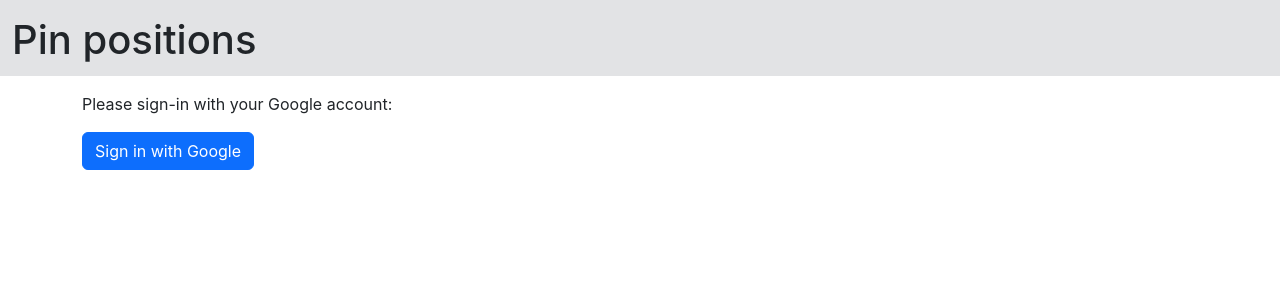
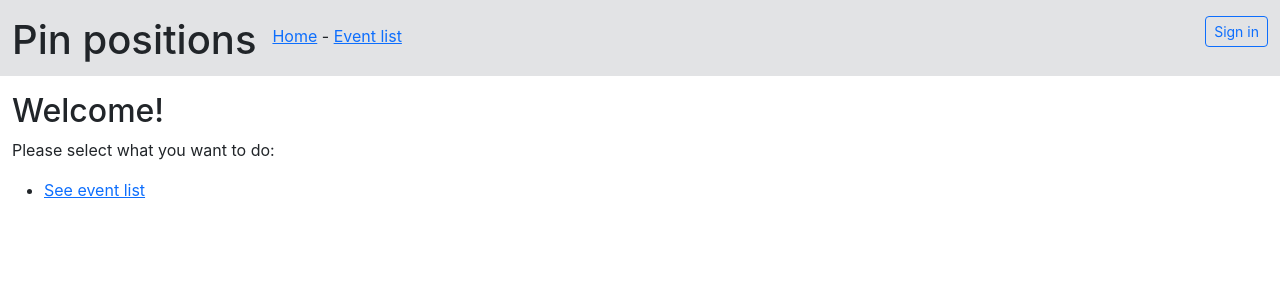
Before and after one commit to gcruchon/pin-positions, a React (Create React App) app: page / in a window 1280 px wide. Shown: the top 300 px of the page. Built offline with nearby package versions, Linux system fonts and the light colour scheme; no server answers; the HTML template or start-up script is replaced by a standard one.

Commit message:
chore: new authentication and routing

```diff
--- a/src/App.js
+++ b/src/App.js
@@ -1,69 +1,47 @@
-import React, { useEffect, useState, createContext } from 'react';
+import React from 'react';
 import {
   createBrowserRouter,
   RouterProvider,
 } from "react-router-dom";
-import Container from 'react-bootstrap/Container';
-import { onAuthStateChanged } from "firebase/auth";
 
-import { Welcome } from './components/Welcome'
+import { AuthLayout } from './components/AuthLayout'
 import { Event } from './components/Event'
 import { EventList } from './components/EventList'
 import { EventDetails } from './components/EventDetails';
-import { SignIn } from './components/SignIn';
-import { Header } from './components/Header';
+import { Welcome } from './components/Welcome';
 
 import './App.css';
-
-import { auth } from './firebase';
 
 const router = createBrowserRouter([
   {
     path: "/",
+    element: <AuthLayout />,
+    children: [
+      {
+        index: true,
         element: <Welcome />,
       },
       {
-    path: "/events",
+        path: "events",
         element: <EventList />,
       },
       {
-    path: "/events/:eventId",
+        path: "events/:eventId",
         element: <Event />,
       },
       {
-    path: "/events/:eventId/details",
+        path: "events/:eventId/details",
         element: <EventDetails />,
       },
+    ]
+  },
+
 ]);
-export const AppContext = createContext();
 
 const App = () => {
-
-  const [currentUser, setCurrentUser] = useState(null);
-
-  useEffect(() => {
-    onAuthStateChanged(auth, (user) => {
-      setCurrentUser(user);
-      if (user) {
-        console.log("user", user)
-      } else {
-        console.log("user is logged out")
-      }
-    });
-
-  }, [])
   return (
     <React.StrictMode>
-      <AppContext.Provider value={currentUser}>
-        <Header />
-        <Container fluid>
-          {
-            currentUser
-              ? <RouterProvider router={router} />
-              : <SignIn />
-          }
-        </Container>
-      </AppContext.Provider>
+      <RouterProvider router={router} />
     </React.StrictMode>
   );
 }
--- /dev/null
+++ b/src/components/AuthContext.js
@@ -0,0 +1,2 @@
+import { createContext } from "react";
+export const AuthContext = createContext();
--- /dev/null
+++ b/src/components/AuthLayout.js
@@ -0,0 +1,14 @@
+import { Outlet } from "react-router-dom"
+import { AuthProvider } from './AuthProvider';
+import { Header } from "./Header";
+
+export const AuthLayout = () => {
+    return (
+        <AuthProvider>
+            <Header />
+            <main>
+                <Outlet />
+            </main>
+        </AuthProvider>
+    );
+}
--- /dev/null
+++ b/src/components/AuthProvider.js
@@ -0,0 +1,49 @@
+import { useState, useEffect } from "react";
+import { useNavigate } from "react-router-dom";
+import { onAuthStateChanged, signInWithPopup, signOut } from "firebase/auth";
+import { AuthContext } from "./AuthContext";
+import { auth, provider } from '../firebase';
+
+export const AuthProvider = ({ children }) => {
+    const [currentUser, setCurrentUser] = useState(null);
+    const navigate = useNavigate();
+
+    const signIn = () => {
+        signInWithPopup(auth, provider)
+            .then(() => {
+            }).catch((error) => {
+                console.error(error);
+            });
+    }
+    const signOutFromApp = () => {
+        signOut(auth).then(() => {
+            navigate('/');
+        }).catch((error) => {
+            console.error(error);
+        });
+    }
+
+    const value = {
+        currentUser,
+        signIn,
+        signOutFromApp,
+    };
+
+    useEffect(() => {
+        onAuthStateChanged(auth, (user) => {
+            setCurrentUser(user);
+            if (user) {
+                console.log("user", user)
+            } else {
+                console.log("user is logged out")
+            }
+        });
+
+    }, [])
+
+    return (
+        <AuthContext.Provider value={value}>
+            {children}
+        </AuthContext.Provider>
+    );
+};
--- a/src/components/Event.js
+++ b/src/components/Event.js
@@ -50,7 +50,6 @@ export const Event = () => {
                     holes[doc.id] = doc.data();
                 });
                 setHoles(holes);
-                console.log("holes", holes);
             });
             return () => unsubscribe();
         }
@@ -58,7 +57,7 @@ export const Event = () => {
 
     return (
         <EventContext.Provider value={eventId}>
-            <Container show={eventPageStatus === "event-exists"} fluid >
+            <Container className={eventPageStatus === "event-exists" ? "" : "d-none"} fluid >
                 <h2>
                     {eventData.name}
                     {' '}
--- a/src/components/EventList.js
+++ b/src/components/EventList.js
@@ -1,46 +1,94 @@
-import { useEffect, useState, useContext } from 'react';
+import { useEffect, useState } from 'react';
 import { Link } from 'react-router-dom';
 
+import Button from 'react-bootstrap/Button';
 import Container from 'react-bootstrap/Container';
-import { collection, where, query, onSnapshot, or } from 'firebase/firestore';
+import Form from 'react-bootstrap/Form';
+import InputGroup from 'react-bootstrap/InputGroup';
+import { collection, where, query, onSnapshot, or, addDoc, serverTimestamp } from 'firebase/firestore';
 import { db } from '../firebase';
 import { getLocalDateFromDb, dateOptions } from '../utils';
-import { AppContext } from '../App';
+import { useAuth } from '../hooks';
 
 export const EventList = () => {
-    const currentUser = useContext(AppContext);
+    const { currentUser } = useAuth();
 
     const [events, setEvents] = useState([]);
+    const [newEventName, setNewEventName] = useState("");
+    const [newEventDateStart, setNewEventDateStart] = useState("");
+
+    const createEvent = async () => {
+        if (newEventName.trim() === "") {
+            alert("You must enter a name for this new event.");
+            return;
+        }
+        if (newEventDateStart === "") {
+            alert("You must enter a start date for this new event.");
+            return;
+        }
+        const eventRef = await addDoc(collection(db, "events"), {
+            name: newEventName.trim(),
+            dateStart: newEventDateStart,
+            rounds: [{ date: newEventDateStart, dotColor: "white" }],
+            owners: [currentUser.email],
+            created: serverTimestamp(),
+            createdBy: currentUser.email,
+        });
+        console.log("Document written with ID: ", eventRef.id);
+
+    }
 
     useEffect(() => {
+        if (currentUser && currentUser.email) {
             const eventsRef = collection(db, "events");
-        const q = query(eventsRef, or(where("owners", "array-contains", currentUser.email),where("editors", "array-contains", currentUser.email)));
+            const q = query(eventsRef, or(where("owners", "array-contains", currentUser.email), where("editors", "array-contains", currentUser.email)));
             const unsubscribe = onSnapshot(q, (querySnapshot) => {
                 let events = {};
                 querySnapshot.forEach((doc) => {
                     events[doc.id] = doc.data();
                 });
                 setEvents(events);
-            console.log("events", events);
             });
             return () => unsubscribe();
-    }, [currentUser.email]);
+        }
+    }, [currentUser]);
 
     return (
         <Container fluid>
             <h1>Event list</h1>
             <p>Please select an event below:</p>
-            <div class="list-group">
+            <div className="list-group">
                 {
                     Object.keys(events).length
                         ? Object.keys(events).map((eventId) => (
-                            <Link to={`/events/${eventId}`} className="list-group-item list-group-item-action">
+                            <Link to={`/events/${eventId}`} className="list-group-item list-group-item-action" key={`events-${eventId}`}>
                                 {events[eventId].name} - {getLocalDateFromDb(events[eventId].dateStart).toLocaleDateString("en-GB", dateOptions)}
                             </Link>
                         ))
                         : <div>No events</div>
                 }
             </div>
+            <hr />
+            <h5>Create new event</h5>
+            <InputGroup className="mb-3">
+                <InputGroup.Text className="">New event name</InputGroup.Text>
+                <Form.Control
+                    type="text"
+                    placeholder="New event name"
+                    value={newEventName}
+                    onChange={(e) => setNewEventName(e.target.value)}
+                />
+            </InputGroup>
+            <InputGroup className="mb-3">
+                <InputGroup.Text className="">New event start date</InputGroup.Text>
+                <Form.Control
+                    type="date"
+                    placeholder="New event name"
+                    value={newEventDateStart}
+                    onChange={(e) => setNewEventDateStart(e.target.value)}
+                />
+            </InputGroup>
+            <Button variant="outline-primary" onClick={() => createEvent()}>Create Event</Button>
         </Container>
     );
 }
--- a/src/components/Header.js
+++ b/src/components/Header.js
@@ -1,38 +1,36 @@
-import { useContext } from 'react';
-import { signOut } from "firebase/auth";
+import { NavLink } from 'react-router-dom';
 import Button from 'react-bootstrap/Button';
 import Container from 'react-bootstrap/Container';
 
-import { AppContext } from '../App';
-
-import { auth } from '../firebase';
 import './Header.css';
+import { useAuth } from '../hooks';
 
 export const Header = () => {
-    const currentUser = useContext(AppContext);
-
-    const signOutFromApp = () => {
-        signOut(auth).then(() => {
-            // Sign-out successful.
-        }).catch((error) => {
-            // An error happened.
-        });
-    }
+    const { currentUser, signOutFromApp, signIn } = useAuth();
 
     return (
         <Container fluid className="Header d-flex pt-3 pb-1 mb-3">
             <h1>
                 Pin positions
             </h1>
-
+            <nav className="pt-2 ps-3">
+                <NavLink to="/">Home</NavLink>
+                {' - '}
+                <NavLink to="/events">Event list</NavLink>
+            </nav>
             {
                 currentUser
                     ? (
                         <div className="ms-auto text-end">
                             <span className="pe-3">{currentUser.displayName}</span>
                             <Button onClick={signOutFromApp} size="sm" variant="outline-primary">Sign out</Button>
-                        </div>)
-                    : ""
+                        </div>
+                    )
+                    : (
+                        <div className="ms-auto text-end">
+                            <Button onClick={signIn} size="sm" variant="outline-primary">Sign in</Button>
+                        </div>
+                    )
             }
         </Container>
     );
--- a/src/components/SignIn.js
+++ b/src/components/SignIn.js
@@ -1,18 +1,9 @@
 import Container from 'react-bootstrap/Container';
 import Button from 'react-bootstrap/Button';
-import { signInWithPopup } from "firebase/auth";
-
-import { provider, auth } from '../firebase';
+import { useAuth } from '../hooks';
 
 export const SignIn = () => {
-    const signIn = () => {
-        signInWithPopup(auth, provider)
-            .then(() => {
-            }).catch((error) => {
-                // Handle Errors here.
-                console.log(error);
-            });
-    }
+    const { signIn } = useAuth();
     return (
         <Container>
             <p>Please sign-in with your Google account:</p>
--- /dev/null
+++ b/src/hooks.js
@@ -0,0 +1,6 @@
+import { useContext } from "react";
+import { AuthContext } from "./components/AuthContext";
+
+export const useAuth = () => {
+    return useContext(AuthContext);
+};
```
Also changed, not shown: src/components/EventDetails.js (+0 -17 lines). Lines whose indentation alone changed are shown as unchanged.
